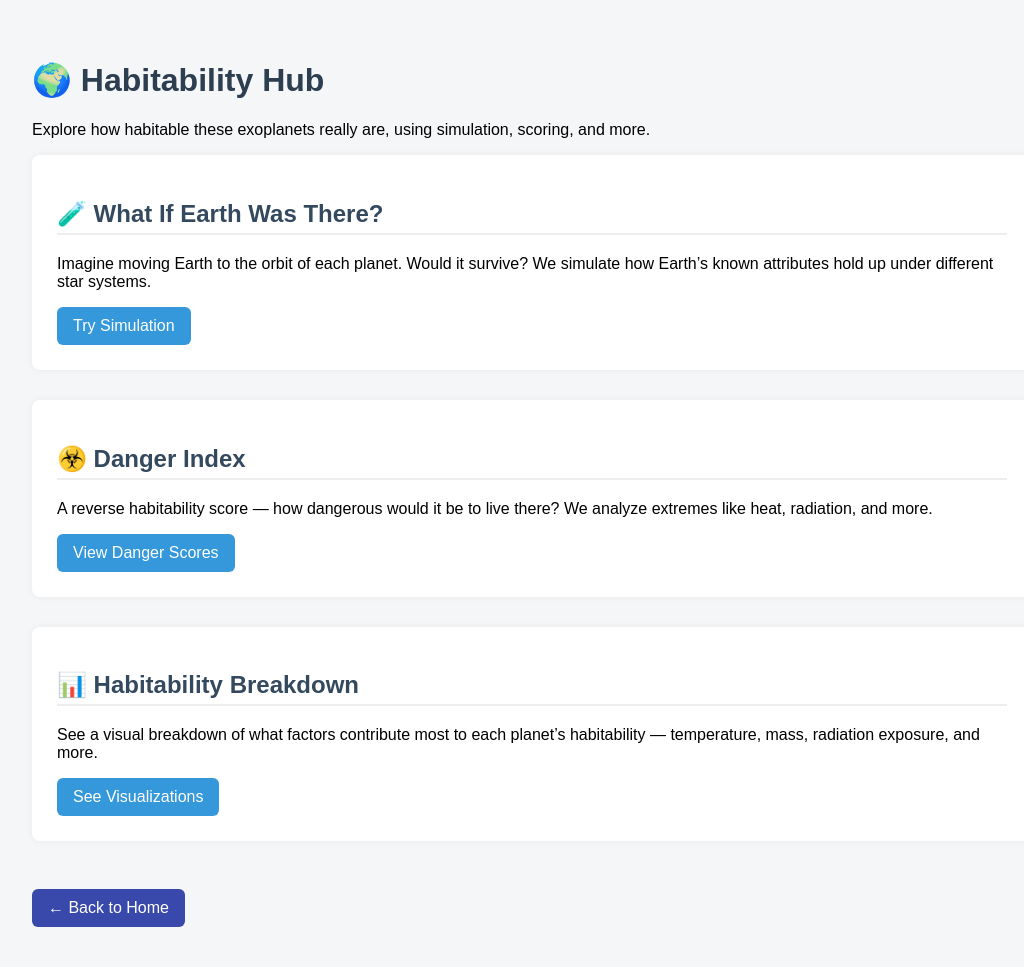
After one commit to Granlu-nd/exoplanet-4710_Project, a Flask app: page /habitability-hub in a window 1280 px wide. The commit adds this page. Shown: the whole page, without its empty margins (108-1132 px from the left). Run offline with Flask 3, Linux system fonts and the light colour scheme.

Commit message:
Added advanced habitability page

```diff
--- a/app/routes.py
+++ b/app/routes.py
@@ -141,8 +141,6 @@ def confirm_delete_user(username):
 
     return render_template('confirm_delete.html', user=user)
 
-
-
 # SQL Demo Route
 # This route is for demonstration purposes.
 @main.route('/sql-demo')
@@ -184,3 +182,7 @@ def sql_demo():
         avg_temps=avg_temps,
         planets_by_year=planets_by_year
     )
+
+@main.route('/habitability-hub')
+def habitability_hub():
+    return render_template('habitability_hub.html')
--- /dev/null
+++ b/app/templates/habitability_hub.html
@@ -0,0 +1,73 @@
+<!DOCTYPE html>
+<html>
+<head>
+    <title>Habitability Hub</title>
+    <style>
+        body {
+            font-family: Arial, sans-serif;
+            padding: 40px;
+            max-width: 1000px;
+            margin: auto;
+            background-color: #f4f6f8;
+        }
+
+        h1 {
+            color: #2c3e50;
+        }
+
+        section {
+            background-color: #fff;
+            padding: 25px;
+            margin-bottom: 30px;
+            border-radius: 8px;
+            box-shadow: 0 0 8px rgba(0,0,0,0.05);
+        }
+
+        h2 {
+            color: #34495e;
+            border-bottom: 2px solid #eee;
+            padding-bottom: 5px;
+        }
+
+        a.button {
+            display: inline-block;
+            background-color: #3498db;
+            color: white;
+            padding: 10px 16px;
+            text-decoration: none;
+            border-radius: 6px;
+        }
+
+        a.button:hover {
+            background-color: #2980b9;
+        }
+    </style>
+</head>
+<body>
+
+    <h1>🌍 Habitability Hub</h1>
+    <p>Explore how habitable these exoplanets really are, using simulation, scoring, and more.</p>
+
+    <section>
+        <h2>🧪 What If Earth Was There?</h2>
+        <p>Imagine moving Earth to the orbit of each planet. Would it survive? We simulate how Earth’s known attributes hold up under different star systems.</p>
+        <a href="#" class="button">Try Simulation</a>
+    </section>
+
+    <section>
+        <h2>☣️ Danger Index</h2>
+        <p>A reverse habitability score — how dangerous would it be to live there? We analyze extremes like heat, radiation, and more.</p>
+        <a href="#" class="button">View Danger Scores</a>
+    </section>
+
+    <section>
+        <h2>📊 Habitability Breakdown</h2>
+        <p>See a visual breakdown of what factors contribute most to each planet’s habitability — temperature, mass, radiation exposure, and more.</p>
+        <a href="#" class="button">See Visualizations</a>
+    </section>
+
+    <br>
+    <a href="/" class="button" style="background-color: #3949ab;">← Back to Home</a>
+
+</body>
+</html>
```
Also changed, not shown: app/templates/home.html (+10 -0 lines), exoplanets.db.
